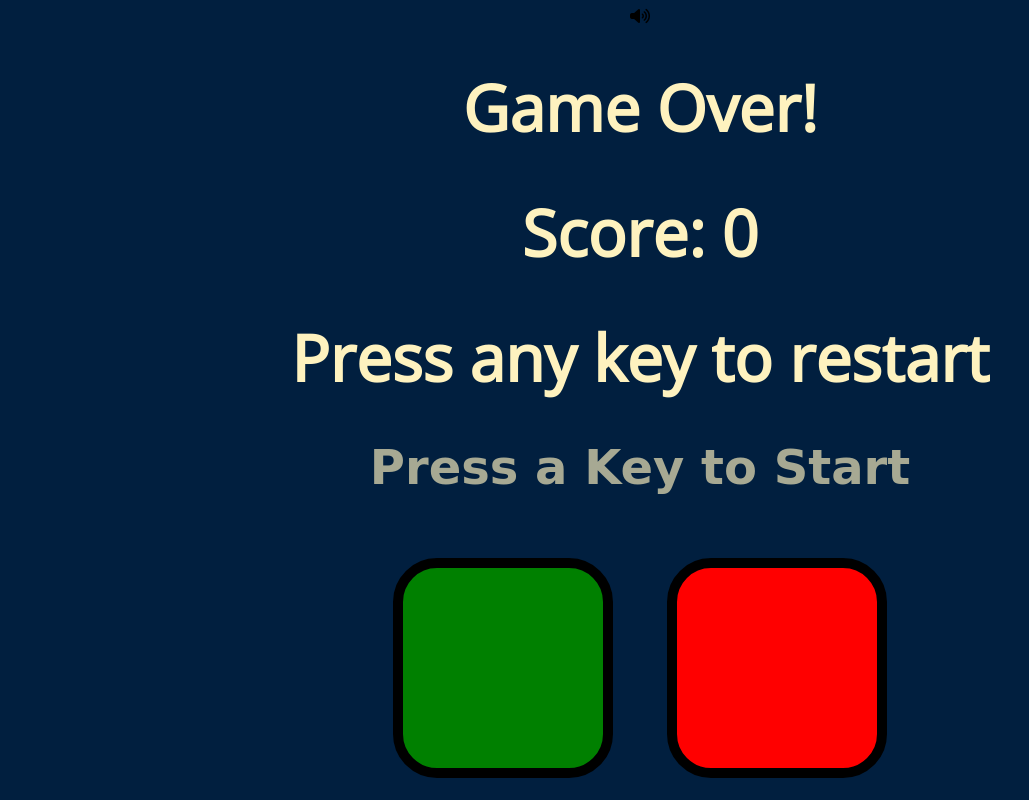
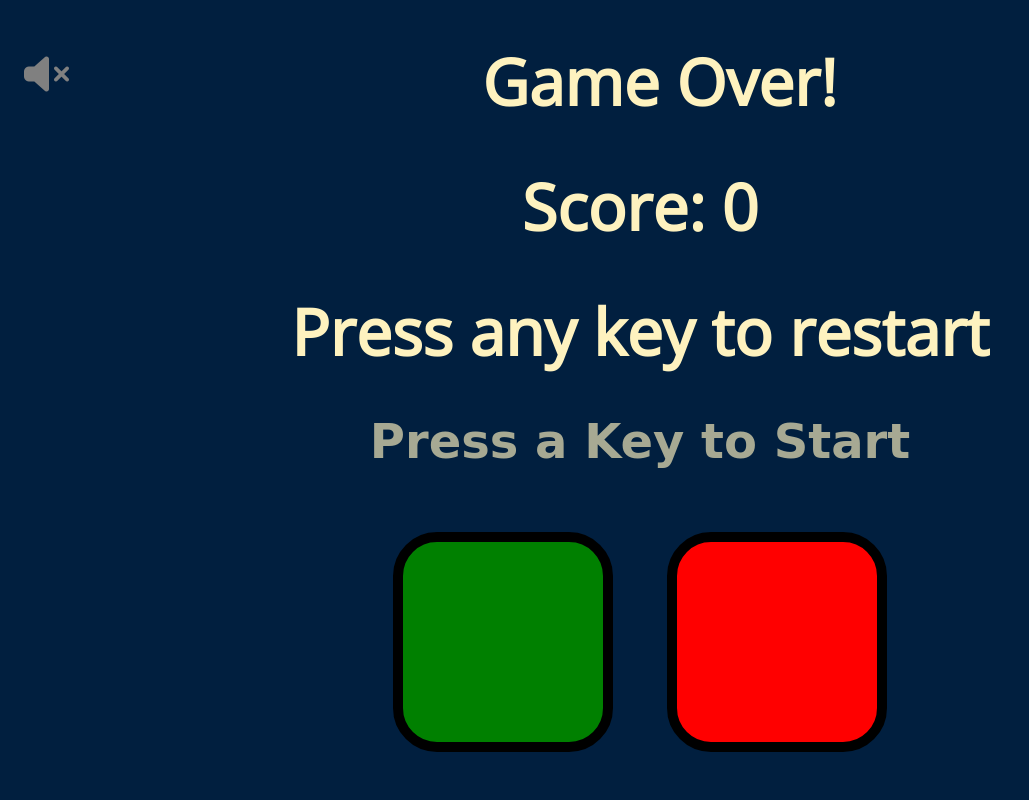
Before and after one commit to Dnaka27/SequenceGame_Udemy_Web, a plain HTML site: page index.html in a window 1280 px wide. Both pictures are taken after a click on the element 503 px from the left and 417 px from the top of the page. Shown: the top 800 px of the page, without its empty margins (0-1029 px from the left). Drawn offline with nearby package versions, Linux system fonts and the light colour scheme; a web font is replaced by a local one.

Commit message:
Volume repaired, titles break, 'game over' break

```diff
--- a/game.js
+++ b/game.js
@@ -8,6 +8,17 @@ var userClickedPattern = [];
 var started = false;
 var level = 0;
 var userChosenColour;
+var volIcon = $(".volIcon");
+var condVol = false;
+
+// Condição de volume
+
+volIcon.on("click", () => {
+	volIcon.toggleClass("fa-volume-xmark fa-volume-high");
+	condVol = !condVol;
+	console.log("click");
+	console.log(condVol);
+});
 
 /* INICIAR JOGO */
 
@@ -15,7 +26,9 @@ $(document).keypress(function () {
 	if (!started) {
 		/* if (true) */
 		$("#level-title").text("Level" + level);
+		$("#sublevel-title").remove();
 		$("#score-title").remove();
+		console.log();
 		$("#restart-title").remove();
 		$("#sublevel-title").remove();
 		nextSequence();
@@ -50,9 +63,11 @@ $(".btn").on("click", function () {
 	checkAnswer(userClickedPattern.length - 1);
 });
 
-function playSound(name) {
+function playSound(condVol, name) {
+	if (condVol === true) {
 		var audio = new Audio("sounds/" + name + ".mp3");
 		audio.play();
+	}
 }
 
 function animatePress(currentColor) {
@@ -73,18 +88,25 @@ function checkAnswer(currentLevel) {
 		}
 	} else {
 		console.log("wrong");
-		playSound("wrong");
+		playSound(condVol, "wrong");
+		if ($("#level-title").text() != "Game Over!") {
+			console.log("pass")
 			$("body").addClass("game-over");
 			setTimeout(function () {
 				$("body").removeClass("game-over");
 			}, 200);
+		}
 		$("#level-title").text("Game Over!");
+		if ($("#score-title").length === 0) {
 			$("#level-title").after(
 				'<h1 id="score-title">Score: ' + level + "</h1>"
 			);
+		}
+		if ($("#restart-title").length === 0) {
 			$("#score-title").after(
 				'<h1 id="restart-title">Press any key to restart</h1>'
 			);
+		}
 		startOver();
 	}
 }
--- a/index.html
+++ b/index.html
@@ -16,7 +16,7 @@
 
 <body>
   <!-- ícone de som -->
-  <i class="fa-solid fa-volume-high"></i>
+  <i class="volIcon fa-solid fa-volume-xmark"></i>
   <h1 id="level-title">|- Sequence game -|</h1>
   <h2 id="sublevel-title">Press a Key to Start</h2>
   <div class="container">
--- a/styles.css
+++ b/styles.css
@@ -1,6 +1,17 @@
 body {
   text-align: center;
   background-color: #011F3F;
+}
+
+.volIcon{
+  padding: 1rem;
+  color: gray;
+  font-size: 5vh;
+  float: left
+}
+
+.volIcon:hover{
+  color: white;
 }
 
 #level-title, #score-title, #restart-title{
```
Lines whose indentation alone changed are shown as unchanged.
